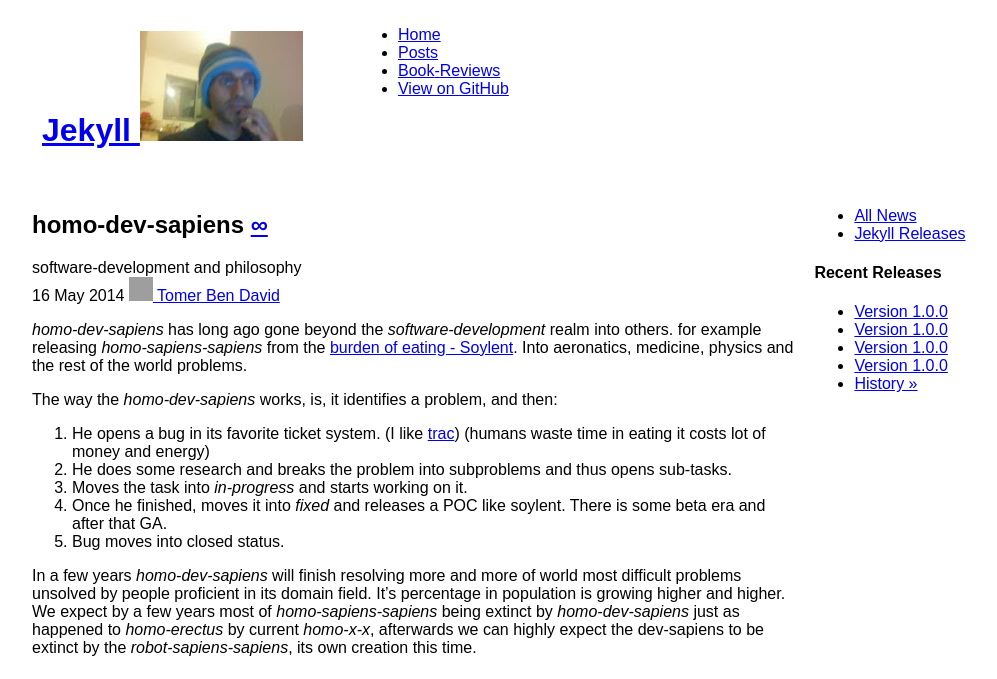
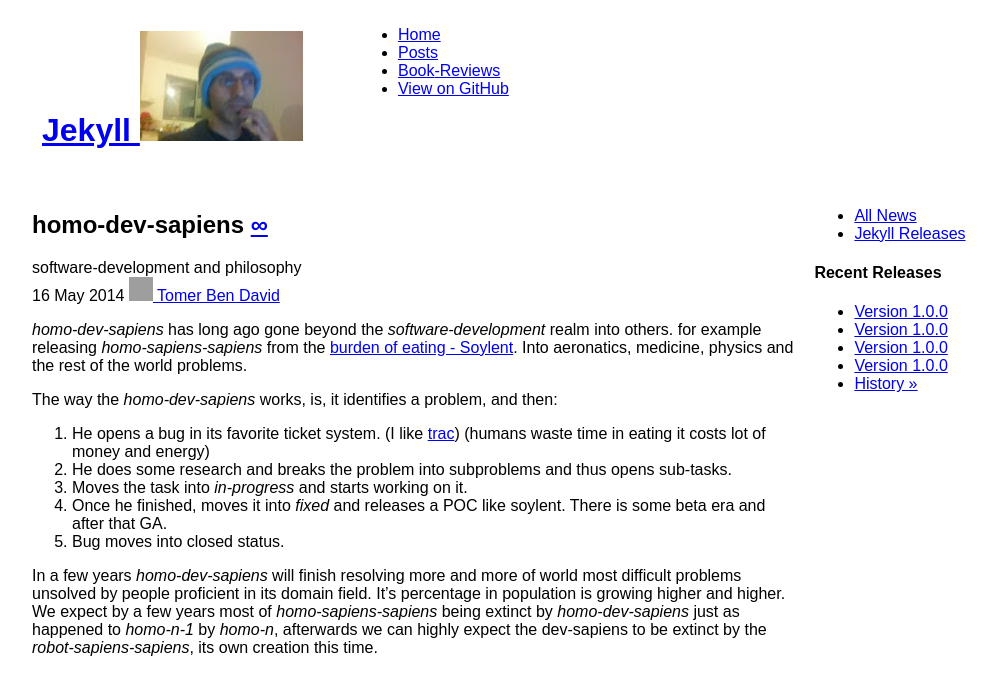
Before and after one commit to tomer-ben-david-archive/tomer-ben-david-archive.github.io, a Jekyll site: the page built from _posts/2014-05-16-home-dev-sapiens.md, in a window 1280 px wide, cut to the strip 0-679 px from the top of the page. Shown: the whole strip, without its empty margins (129-1126 px from the left). Built offline with Jekyll 4.4.1, drawn with Linux system fonts in a browser that asks for light colours; grey boxes are pictures that could not be loaded.

Commit message:
dev-sapiens

```diff
--- a/_posts/2014-05-16-home-dev-sapiens.md
+++ b/_posts/2014-05-16-home-dev-sapiens.md
@@ -17,4 +17,4 @@ The way the *homo-dev-sapiens* works, is, it identifies a problem, and then:
 1. Once he finished, moves it into *fixed* and releases a POC like soylent.  There is some beta era and after that GA.
 1. Bug moves into closed status.
 
-In a few years *homo-dev-sapiens* will finish resolving more and more of world most difficult problems unsolved by people proficient in its domain field.  It's percentage in population is growing higher and higher.  We expect by a few years most of *homo-sapiens-sapiens* being extinct by *homo-dev-sapiens* just as happened to *homo-erectus* by current *homo-x-x*, afterwards we can highly expect the dev-sapiens to be extinct by the *robot-sapiens-sapiens*, its own creation this time.
+In a few years *homo-dev-sapiens* will finish resolving more and more of world most difficult problems unsolved by people proficient in its domain field.  It's percentage in population is growing higher and higher.  We expect by a few years most of *homo-sapiens-sapiens* being extinct by *homo-dev-sapiens* just as happened to *homo-n-1* by *homo-n*, afterwards we can highly expect the dev-sapiens to be extinct by the *robot-sapiens-sapiens*, its own creation this time.
```
